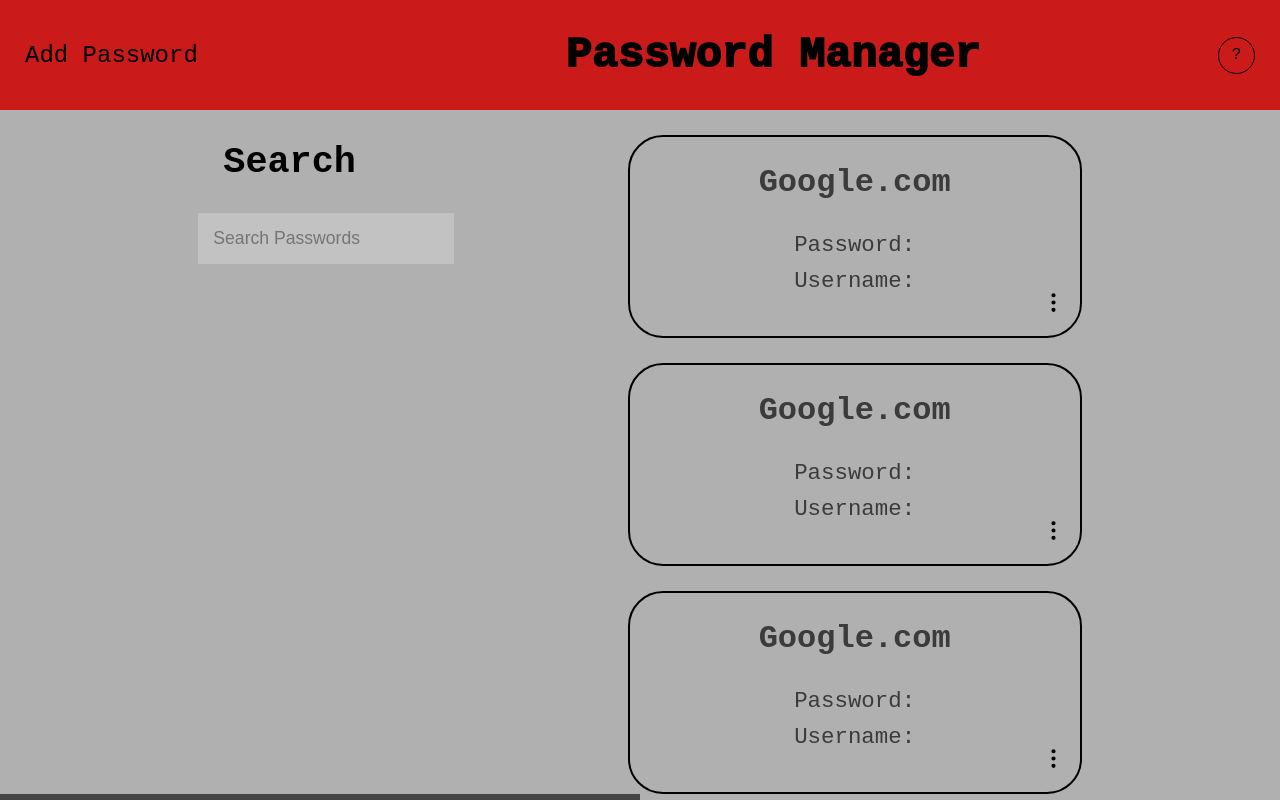
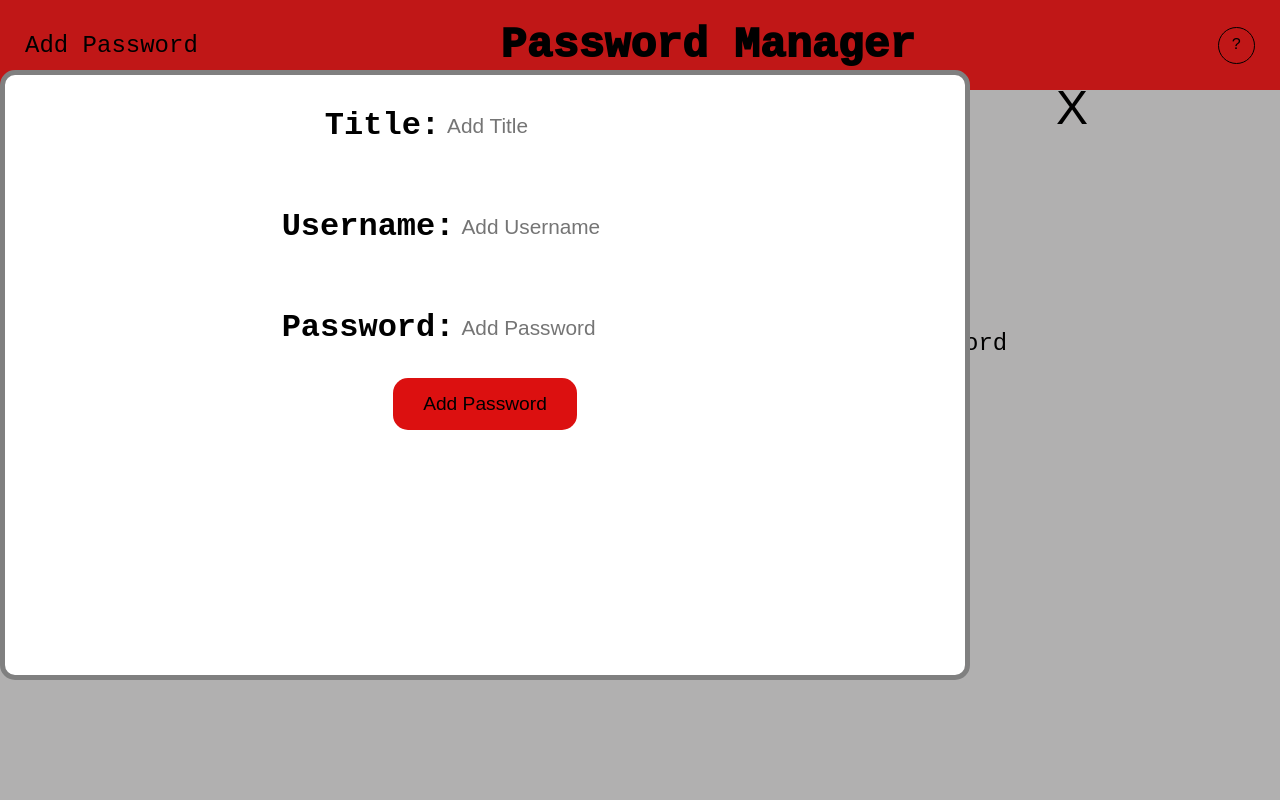
Before and after one commit to iowanpalmcode/Password-Manager, a plain HTML site: page Front end/index.html in a window 1280 px wide. Both pictures are taken after a click on the element "Add Password". Drawn offline with Linux system fonts and the light colour scheme.

Commit message:
major UI reworks + addPassword logic

```diff
--- a/Front end/index.html
+++ b/Front end/index.html
@@ -8,7 +8,7 @@
 </head>
 <body>
     <header>
-        <h2 class="addPassword">Add Password</h2>
+        <h2 onclick="formToggle()"class="addPassword">Add Password</h2>
         <h1 class="title">Password Manager</h1>
         <div class="help">?</div>
     </header>
@@ -19,32 +19,20 @@
                 <h2 class="searchTitle">Search</h2>
                 <input class="searchInput" placeholder="Search Passwords">
             </div>
+            <p class="noPasswordsError"style="text-align: center; margin-left: 20vw; margin-right: 20vw; font-size: 1.5em;">You currently have no passwords, Click "add passwords" in the top left corner to add a password </p>
             <div class="boxes">
-                <div class="box">
-                    <h2 class="boxTitle">Google.com</h2>
-                    <p class="boxp">Password: </p>
-                    <p class="boxp">Username: </p>
-                    <img class="boxMenu"src="./src/menu-vertical-svgrepo-com (1).svg" width="25px" height="25px">
-                </div>
-                <div class="box">
-                    <h2 class="boxTitle">Google.com</h2>
-                    <p class="boxp">Password: </p>
-                    <p class="boxp">Username: </p>
-                    <img class="boxMenu"src="./src/menu-vertical-svgrepo-com (1).svg" width="25px" height="25px">
-                </div>
-                <div class="box">
-                    <h2 class="boxTitle">Google.com</h2>
-                    <p class="boxp">Password: </p>
-                    <p class="boxp">Username: </p>
-                    <img class="boxMenu"src="./src/menu-vertical-svgrepo-com (1).svg" width="25px"height="25px">
-                </div>
             </div>
         </div>
 
 
 
-        <div class="formToAddPassword">
-            <h1>yope</h1>
+        <div style="display: none;"class="formToAddPassword">
+            <div onclick="formToggle()" class="X" style="top: 80px;cursor: pointer; position: fixed; right: 15vw; font-size: 3em;font-family: arial;">X</div>
+            <div id="formcom" class="formTitle"><p style="font-size: 2em;"><b>Title: </b></p><input class="titlef" placeholder="Add Title"></div>
+            <div id="formcom" class="formUsername"><p style="font-size: 2em;"><b>Username: </b></p><input class="usernamef" placeholder="Add Username"></div>
+            <div id="formcom" class="formPassword"><p style="font-size: 2em;"><b>Password: </b></p><input class="passwordf" placeholder="Add Password"></div>
+            <button onclick="addPasswordSubmit()">Add Password</button>
+            <p class="errorAddingPassword"style="display: none;">Error adding password</p>
         </div>
     </main>
     <footer>
--- a/Front end/script.js
+++ b/Front end/script.js
@@ -1,9 +1,71 @@
+let rot = 0
+const form = document.querySelector(".formToAddPassword")
+const help = document.querySelector(".help")
+const helpDescription = document.querySelector(".helpDesc")
+
 document.querySelector(".addPassword").addEventListener('click', () => {
 
 })
-document.querySelector(".help").addEventListener('mouseover', () => {
-    document.querySelector(".helpDesc").style.display = "block"
+
+
+
+// Help hover functionality
+help.addEventListener('mouseover', () => {
+    helpDescription.style.display = "block"
 })
-document.querySelector(".help").addEventListener('mouseout', () => {
-    document.querySelector(".helpDesc").style.display = "none"
+help.addEventListener('mouseout', () => {
+    helpDescription.style.display = "none"
 })
+
+//addPasswordForm toggle functionality
+function formToggle() {
+    if(rot === 0){
+        form.style.display = "flex"
+        rot = 1
+    } else{
+        form.style.display = "none"
+        rot = 0
+    }
+}
+
+function addPassword(title, username, password) {
+    const boxes = document.querySelector(".boxes")
+    const newBox = document.createElement("div")
+    newBox.classList.add("box")
+    const newTitle = document.createElement("h2")
+    newTitle.textContent = title
+    newTitle.classList.add("boxTitle")
+    newBox.appendChild(newTitle)
+    const newUsername = document.createElement("p")
+    newUsername.textContent = "Username: " + username
+    newUsername.classList.add("boxp")
+    newBox.appendChild(newUsername)
+    const newPassword = document.createElement("p")
+    newPassword.textContent = "Password: " + password
+    newPassword.classList.add("boxp")
+    newBox.appendChild(newPassword)
+    const boxMenu = document.createElement("img")
+    boxMenu.classList.add("boxMenu")
+    boxMenu.src = "./src/menu-vertical-svgrepo-com (1).svg"
+    newBox.appendChild(boxMenu)
+    boxes.appendChild(newBox)
+    document.querySelector(".noPasswordsError").style.display = "none"
+
+}
+
+//addPasswordForm functionality
+function addPasswordSubmit() {
+    const title = document.querySelector(".titlef")
+    const username = document.querySelector(".usernamef")
+    const password = document.querySelector(".passwordf")
+    if (title.value != "" && username.value != "" && password.value != "") {
+        addPassword(title.value, username.value, password.value)
+        formToggle()
+        document.querySelector(".errorAddingPassword").style.display = "none"
+        title.value = ""
+        username.value = ""
+        password.value = ""
+        } else {
+        document.querySelector(".errorAddingPassword").style.display = "block"
+    }
+}
--- a/Front end/styles.css
+++ b/Front end/styles.css
@@ -6,9 +6,19 @@ body{
     font-family: "courier new", monospace
 }
 
+button{
+    padding: 15px 30px;
+    border: none;
+    font-size: 1.2em;
+    background-color: rgb(220, 16, 16);
+    border-radius: 15px;
+    max-width: 250px;
+    cursor: pointer;
+}
+
 header{
-    background-color: rgb(202, 26, 26);
-    height: 110px;
+    background-color: rgb(192, 23, 23);
+    height: 90px;
     width: 100vw;
     display: flex;
     justify-content: space-between;
@@ -30,7 +40,6 @@ header{
     margin: 25px;
     font-weight: 1000;
     font-size: 2.7em;
-    margin-left: 155px;
 }
 .help{
     height: 25px;
@@ -50,6 +59,11 @@ header{
 
 
 /* username/password containers*/
+.boxes{
+    display: flex;
+    flex-wrap: wrap;
+    gap: 15px;
+}
 .box{
     border: 2px solid black;
     color: rgb(59, 59, 59);
@@ -59,8 +73,7 @@ header{
     text-align: center;
     width: 450px;
     justify-self: center;
-    margin-top: 25px;
-    margin-left: -25px;
+    margin: 15px;
 }
 
 .boxMenu{
@@ -68,6 +81,8 @@ header{
     left: 90%;
     bottom: 15px;
     padding: 6px;
+    height: 25px;
+    width: 25px;
 }
 .boxMenu:hover{
     cursor: pointer;
@@ -78,6 +93,7 @@ header{
     display: flex;
     justify-content: space-evenly;
     align-content: center;
+    flex-direction: column;
 }
 
 .boxp{
@@ -88,16 +104,20 @@ header{
 .boxTitle{
     font-size: 2em;
 }
+.searchCont{
+    text-align: center;
+}
 
 .searchTitle{
     font-size: 2.3em;
-    margin-left: 25px;
 }
 .searchInput{
     padding: 15px;
     border: none;
     background-color:rgb(194, 194, 194);
     font-size: 1.1em;
+    width: 150px;
+    margin-bottom: 35px;
 }
 .searchInput:focus{
     background-color: rgb(156, 155, 155);
@@ -105,7 +125,7 @@ header{
 }
 
 .helpDesc{
-    background-color: gray;
+    background-color: rgba(128, 128, 128, 0.703);
     padding: 2px;
     border-radius: 15px;
     width: 100px;
@@ -116,8 +136,46 @@ header{
 }
 
 .formToAddPassword{
-    width: 50vw;
-    height: 50vh;
-    background-color: rgb(69, 69, 69);
     position: fixed;
+    display: flex;
+    justify-self: center;
+    bottom: 15%;
+    width: 75vw;
+    height: 75vh;
+    background-color: rgb(255, 255, 255);
+    border: 5px solid gray;
+    border-radius: 15px;
+    flex-direction: column;
+    align-items: center;
 }
+
+.formToAddPassword input{
+    display: flex;
+    height: 30px;
+    margin-bottom: 14px;
+    margin-left: 5px;
+    border: none;
+    background-color: rgb(255, 255, 255);
+    margin-top: 15px;
+    width: 50%;
+    align-self: center;
+    color: rgb(0, 0, 0);
+    font-size: 1.3em;
+}
+
+
+input:focus{
+    outline: none;
+}
+
+#formcom{
+    display: flex;
+    justify-content: center;
+}
+
+.errorAddingPassword {
+    background-color: rgb(234, 92, 92);
+    border: 3px solid red;
+    border-radius: 5px;
+    padding: 10px;
+}
```
Also changed, not shown: 1 other file.
